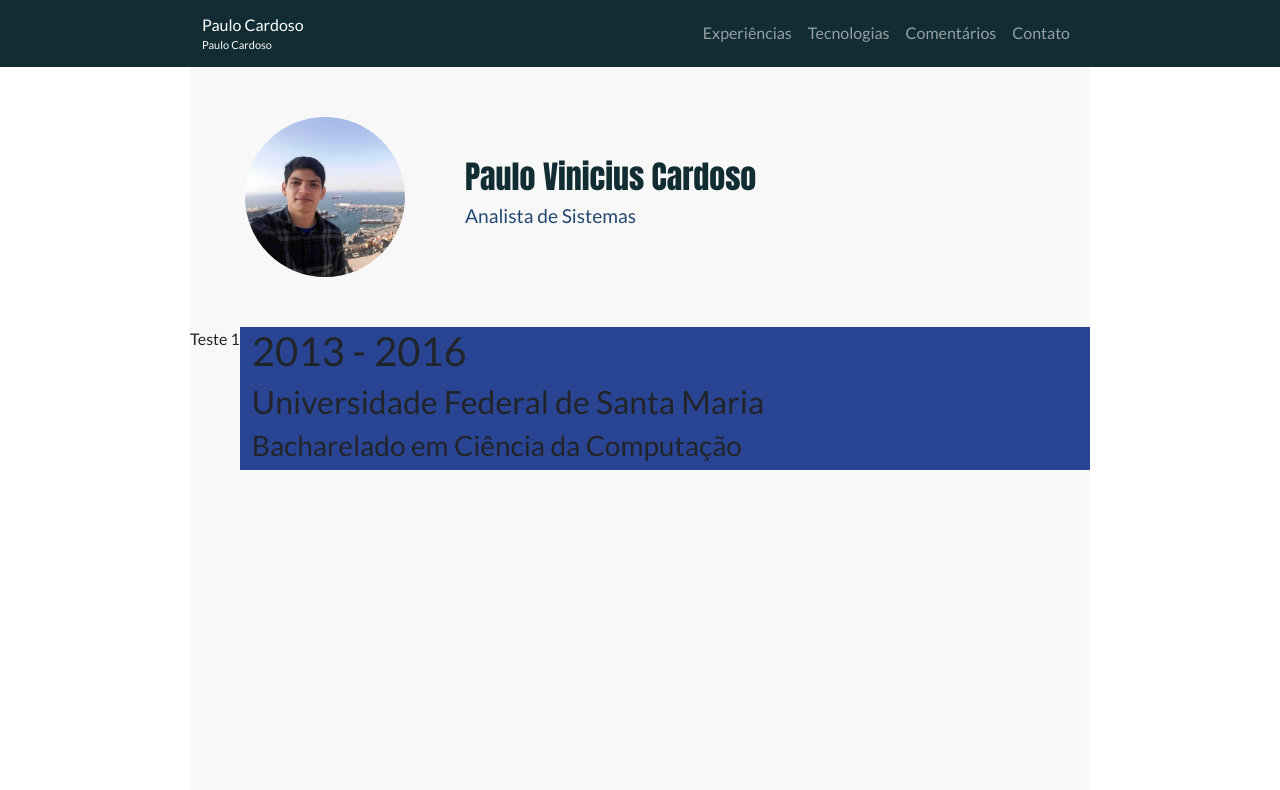
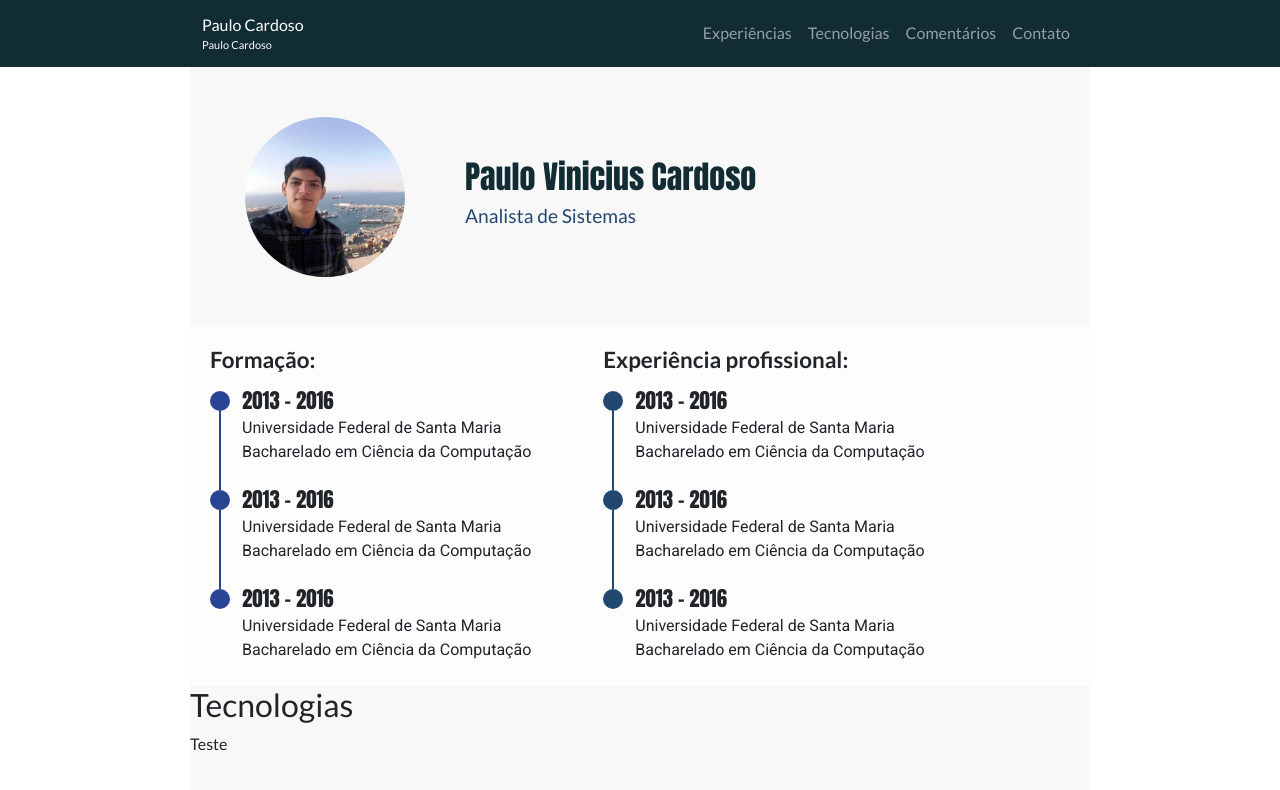
Before and after one commit to pviniciusm/grourriculum, an Angular app in the folder web/grourriculum/: page / in a window 1280 px wide. Shown: the top 790 px of the page. Built offline with nearby package versions, Linux system fonts and the light colour scheme; a web font is replaced by a local one.

Commit message:
Education and experiences section

```diff
--- a/web/grourriculum/src/app/app.component.html
+++ b/web/grourriculum/src/app/app.component.html
@@ -45,23 +45,104 @@
       </div>
     </div>
 
-    <div id="education" class="flex flex-column">
+    <div id="education" class="flex flex-row">
+      <div class="flex flex-column">
+        <h1 class="education-title">
+          Formação:
+        </h1>
+        <div class="education-row">
+          <div class="flex flex-row">
+            <div class="column progress-wrapper">
+              <div class="progress-item"></div>
+              <div class="progress-line"></div>
+            </div>
+            <div class="column education-info">
+              <h1>2013 - 2016</h1>
+              <h2>Universidade Federal de Santa Maria</h2>
+              <h3>Bacharelado em Ciência da Computação</h3>
+            </div>
+          </div>
+        </div>
+        <div class="education-row">
+          <div class="flex flex-row">
+            <div class="column progress-wrapper">
+              <div class="progress-item"></div>
+              <div class="progress-line"></div>
+            </div>
+            <div class="column education-info">
+              <h1>2013 - 2016</h1>
+              <h2>Universidade Federal de Santa Maria</h2>
+              <h3>Bacharelado em Ciência da Computação</h3>
+            </div>
+          </div>
+        </div>
+        <div class="education-row">
+          <div class="flex flex-row">
+            <div class="column progress-wrapper">
+              <div class="progress-item"></div>
+              <div class="progress-line"></div>
+            </div>
+            <div class="column education-info">
+              <h1>2013 - 2016</h1>
+              <h2>Universidade Federal de Santa Maria</h2>
+              <h3>Bacharelado em Ciência da Computação</h3>
+            </div>
+          </div>
+        </div>
+      </div>
 
-      <div class="education-row">
-        <div class="flex flex-row">
-          <div class="column">
-            <span>Teste 1</span>
+      <div class="flex flex-column">
+        <h1 class="education-title">
+          Experiência profissional:
+        </h1>
+        <div class="education-row">
+          <div class="flex flex-row">
+            <div class="column progress-wrapper">
+              <div class="progress-item"></div>
+              <div class="progress-line"></div>
+            </div>
+            <div class="column education-info">
+              <h1>2013 - 2016</h1>
+              <h2>Universidade Federal de Santa Maria</h2>
+              <h3>Bacharelado em Ciência da Computação</h3>
+            </div>
           </div>
-          <div class="column">
-            <h1>2013 - 2016</h1>
-            <h2>Universidade Federal de Santa Maria</h2>
-            <h3>Bacharelado em Ciência da Computação</h3>
+        </div>
+        <div class="education-row">
+          <div class="flex flex-row">
+            <div class="column progress-wrapper">
+              <div class="progress-item"></div>
+              <div class="progress-line"></div>
+            </div>
+            <div class="column education-info">
+              <h1>2013 - 2016</h1>
+              <h2>Universidade Federal de Santa Maria</h2>
+              <h3>Bacharelado em Ciência da Computação</h3>
+            </div>
+          </div>
+        </div>
+        <div class="education-row">
+          <div class="flex flex-row">
+            <div class="column progress-wrapper">
+              <div class="progress-item"></div>
+              <div class="progress-line"></div>
+            </div>
+            <div class="column education-info">
+              <h1>2013 - 2016</h1>
+              <h2>Universidade Federal de Santa Maria</h2>
+              <h3>Bacharelado em Ciência da Computação</h3>
+            </div>
           </div>
         </div>
       </div>
 
 
     </div>
+
+    <div id="technologies" class="flex flex-column">
+      <h2>Tecnologias</h2>
+      <p>Teste</p>
+    </div>
   </div>
 </section>
 
--- a/web/grourriculum/src/styles.scss
+++ b/web/grourriculum/src/styles.scss
@@ -74,6 +74,7 @@ html, body {
   /*overflow-y: auto;*/
 }
 
+/* Flexbox helper classes */
 .flex {
   display: flex !important;
 
@@ -91,7 +92,6 @@ html, body {
   padding: 30px 0px;
 
   .column:first-child {
-    /*padding-right: 30px;*/
     width: 30%;
     height: 200px;
   }
@@ -111,8 +111,6 @@ html, body {
       height: 80%;
       border-radius: 50%;
     }
-
-
   }
 
   .name {
@@ -136,45 +134,85 @@ html, body {
   }
 }
 
+/* Education */
 #education{
+  padding:20px;
+  background-color: $white;
+
+  .education-title {
+    font-size: 1.4rem;
+    font-weight: bold;
+    margin-bottom: 18px;
+  }
+
   .education-row {
-    .column {
-      &:last-child {
-        flex: 1;
+    .education-info {
+      flex: 1;
+      padding: 0px 12px 22px 12px;
+
+      h1, h2, h3 {
+        font-family: 'Roboto', 'Lato', sans-serif;
+      }
+
+      h1 {
+        font-family: 'Anton';
+        font-size: 1.3rem;
+        line-height: 1.3rem;
+      }
+
+      h2, h3 {
+        font-size: 1rem;
+        line-height: 1rem;
+      }
+    }
+
+    .progress-wrapper {
+      display: flex;
+      flex-direction: column;
+      align-items: center;
+
+      .progress-item {
         background-color: $dark-blue;
-        padding: 0px 12px 0 12px;
+        height: 20px;
+        width: 20px;
+        border-radius: 50%;
+      }
+
+      .progress-line {
+        flex:1;
+        background-color: $dark-blue;
+        width: 2px;
+
       }
     }
   }
+
+  .education-row:last-child {
+    .progress-line {
+      display: none;
+    }
+
+    .education-info {
+      padding-bottom: 0;
+    }
+  }
+
+  > .flex-column:last-child {
+
+    margin-left: 60px;
+
+    .progress-line, .progress-item {
+      background-color: $indigo-blue;
+    }
+  }
+
+  @media (max-width: 700px) {
+    flex-direction: column !important;
+
+    > .flex-column:last-child {
+      flex: 1;
+      margin-left: 0;
+      margin-top: 30px;
+    }
+  }
 }
-
-// #education {
-//   .f-row {
-//     display: flex;
-//     flex-direction: column;
-//     align-items: center;
-//     width: 20px;
-//     height: 40px;
-//     margin:0;
-//     padding: 0;
-
-//     img {
-//       width: 20px;
-//       height: 20px;
-//       border-radius: 50%;
-//     }
-
-//     &:not(:last-child) {
-//       &::after {
-//         display: inline-block;
-//         content: '';
-//         position: relative;
-//         top: 0;
-//         left: 0;
-//         width: 1px;
-//         height: 20px;
-//         border-left: 1px solid $dark-blue;
-//       }
-//     }
-//   }
-// }
```
